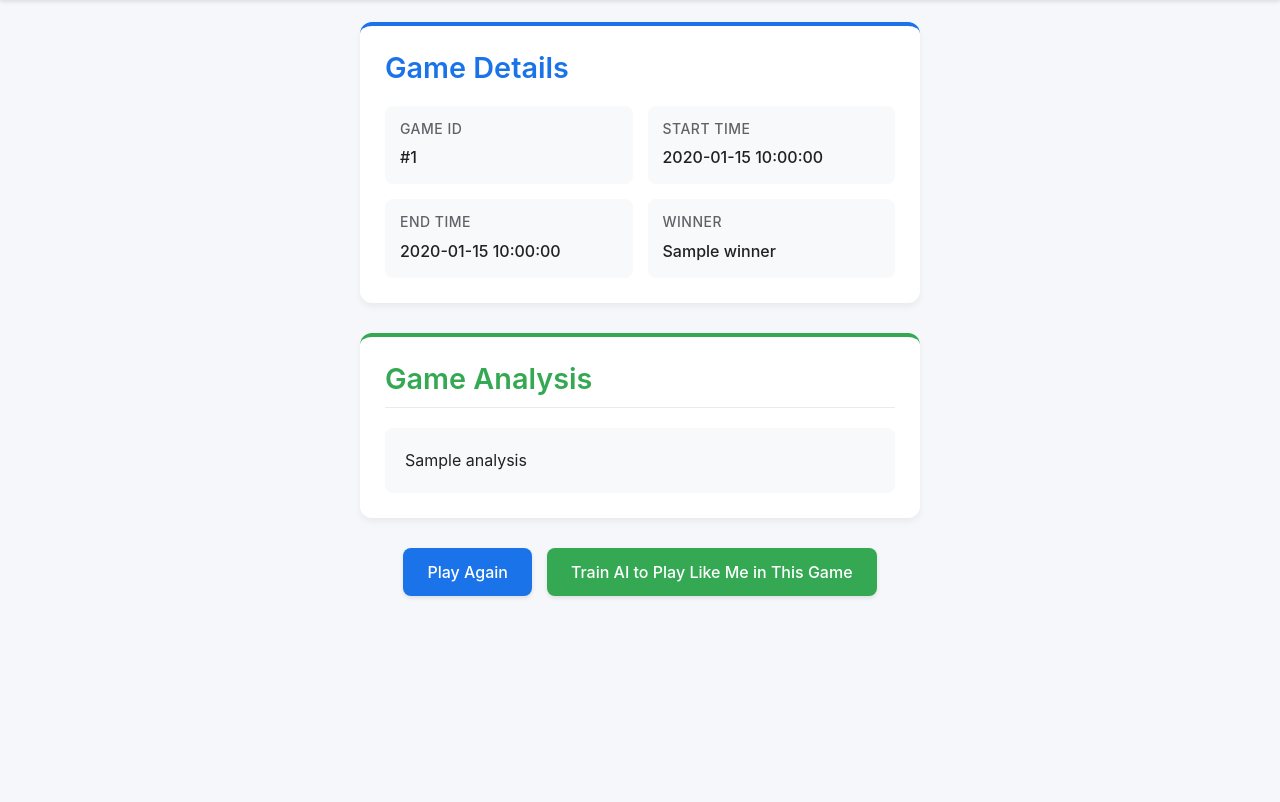
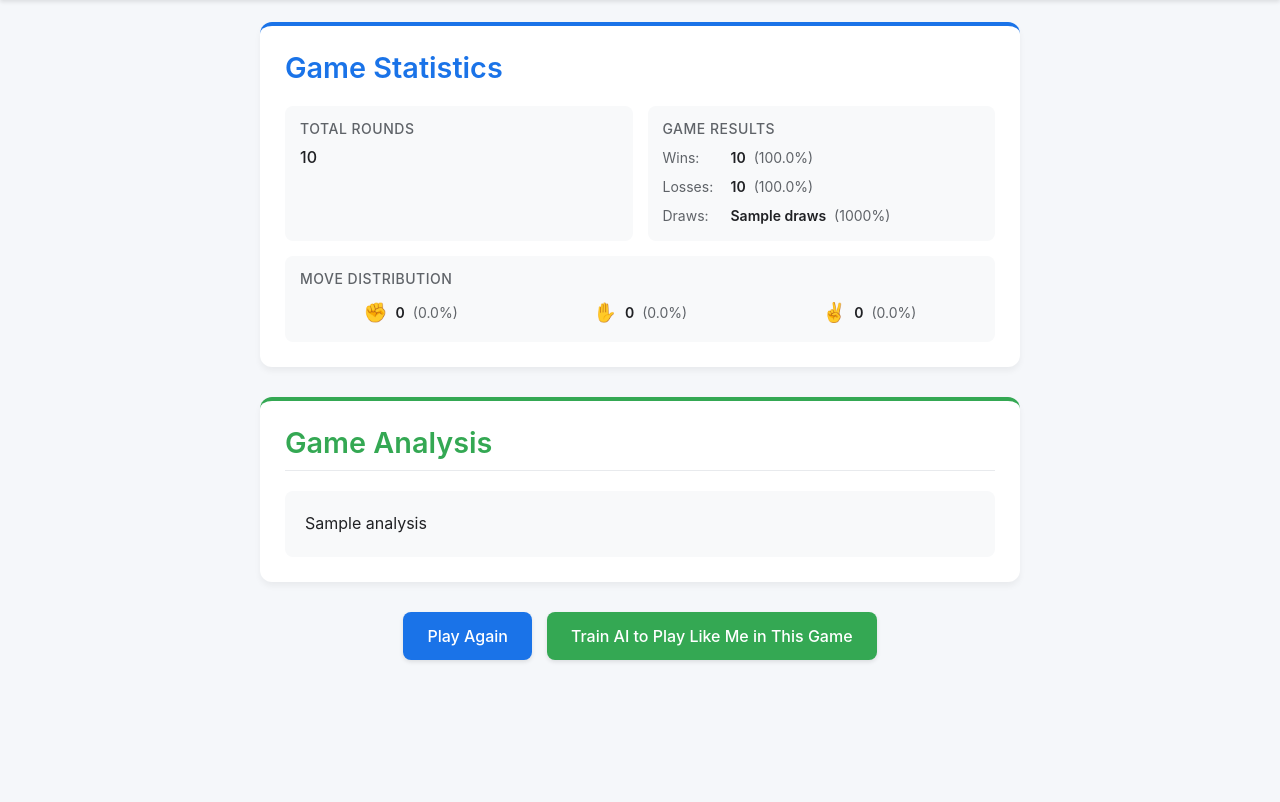
Before and after one commit to krwang/gamebot, a Flask app: template templates/game_analysis.html in a window 1280 px wide. Shown: the part 78-880 px from the top of the page. Run offline with Flask 3, Linux system fonts and the light colour scheme; the template is opened without the code that fills it: most values are stand-ins (such as "Sample title", 1, 10 or a date in 2020); some libraries are stand-ins or nearby versions.

Commit message:
UI/UX mainly where I want it

```diff
--- a/templates/ai-vs-ai.html
+++ b/templates/ai-vs-ai.html
@@ -191,7 +191,7 @@
     <div class="game-container">
         <div class="welcome-message">
             <h1>AI vs. AI Battle</h1>
-            <p>Watch two AI models compete against each other in Rock-Paper-Scissors!</p>
+            <p>select two AI models and watch themcompete against each other in Rock-Paper-Scissors!</p>
         </div>
 
         <div class="model-selection">
--- a/templates/game_analysis.html
+++ b/templates/game_analysis.html
@@ -47,7 +47,7 @@
             color: #1a73e8;
         }
         .game-container {
-            max-width: 600px;
+            max-width: 800px;
             margin: 0 auto;
             padding: 20px;
             margin-top: 80px; /* Add margin to account for fixed navbar */
@@ -85,7 +85,7 @@
         }
         .details-grid {
             display: grid;
-            grid-template-columns: repeat(auto-fit, minmax(200px, 1fr));
+            grid-template-columns: 1fr 1fr;
             gap: 15px;
         }
         .detail-item {
@@ -93,7 +93,6 @@
             padding: 15px;
             border-radius: 8px;
             transition: all 0.3s ease;
-            /* border-left: 3px solid #1a73e8; */
         }
         .detail-item:hover {
             transform: translateY(-2px);
@@ -222,6 +221,59 @@
             right: 20px;
             z-index: 1000;
         }
+        .move-distribution {
+            margin-top: 10px;
+        }
+        .distribution-row {
+            display: flex;
+            flex-direction: column;
+            gap: 8px;
+        }
+        .distribution-row.horizontal {
+            flex-direction: row;
+            justify-content: space-around;
+            align-items: center;
+        }
+        .move-item {
+            display: flex;
+            align-items: center;
+            gap: 8px;
+            font-size: 14px;
+        }
+        .move-emoji {
+            font-size: 1.2rem;
+            min-width: 24px;
+        }
+        .move-count {
+            font-weight: 600;
+            color: #202124;
+        }
+        .move-percentage {
+            color: #5f6368;
+        }
+        .results-distribution {
+            margin-top: 10px;
+        }
+        .result-item {
+            display: flex;
+            align-items: center;
+            gap: 8px;
+            font-size: 14px;
+        }
+        .result-label {
+            min-width: 60px;
+            color: #5f6368;
+        }
+        .result-count {
+            font-weight: 600;
+            color: #202124;
+        }
+        .result-percentage {
+            color: #5f6368;
+        }
+        .detail-item.full-width {
+            grid-column: 1 / -1;
+        }
     </style>
 </head>
 <body>
@@ -238,23 +290,73 @@
 
     <div class="game-container">
         <div class="game-details">
-            <h2>Game Details</h2>
+            <h2>Game Statistics</h2>
             <div class="details-grid">
                 <div class="detail-item">
-                    <h3>Game ID</h3>
-                    <p>#{{ game.id }}</p>
+                    <h3>Total Rounds</h3>
+                    <p>
+                        {% if game.moves %}
+                            {{ game.moves[-1].board_state.round - 1 }}
+                        {% else %}
+                            0
+                        {% endif %}
+                    </p>
                 </div>
+
                 <div class="detail-item">
-                    <h3>Start Time</h3>
-                    <p>{{ game.start_time }}</p>
+                    <h3>Game Results</h3>
+                    <div class="results-distribution">
+                        {% set total_rounds = game.moves[-1].board_state.round - 1 if game.moves else 0 %}
+                        {% set wins = game.player_score %}
+                        {% set losses = game.ai_score %}
+                        {% set draws = game.draws %}
+
+                        <div class="distribution-row">
+                            <div class="result-item">
+                                <span class="result-label">Wins:</span>
+                                <span class="result-count">{{ wins }}</span>
+                                <span class="result-percentage">({{ ((wins / total_rounds) * 100)|round(1) }}%)</span>
+                            </div>
+                            <div class="result-item">
+                                <span class="result-label">Losses:</span>
+                                <span class="result-count">{{ losses }}</span>
+                                <span class="result-percentage">({{ ((losses / total_rounds) * 100)|round(1) }}%)</span>
+                            </div>
+                            <div class="result-item">
+                                <span class="result-label">Draws:</span>
+                                <span class="result-count">{{ draws }}</span>
+                                <span class="result-percentage">({{ ((draws / total_rounds) * 100)|round(1) }}%)</span>
+                            </div>
+                        </div>
+                    </div>
                 </div>
-                <div class="detail-item">
-                    <h3>End Time</h3>
-                    <p>{{ game.end_time }}</p>
-                </div>
-                <div class="detail-item">
-                    <h3>Winner</h3>
-                    <p>{{ game.winner }}</p>
+
+                <div class="detail-item full-width">
+                    <h3>Move Distribution</h3>
+                    <div class="move-distribution">
+                        {% set total_rounds = game.moves[-1].board_state.round - 1 if game.moves else 0 %}
+                        {% set rock_count = game.moves|selectattr('move_data.player_choice', 'eq', 'rock')|list|length %}
+                        {% set paper_count = game.moves|selectattr('move_data.player_choice', 'eq', 'paper')|list|length %}
+                        {% set scissors_count = game.moves|selectattr('move_data.player_choice', 'eq', 'scissors')|list|length %}
+
+                        <div class="distribution-row horizontal">
+                            <div class="move-item">
+                                <span class="move-emoji">✊</span>
+                                <span class="move-count">{{ rock_count }}</span>
+                                <span class="move-percentage">({{ ((rock_count / total_rounds) * 100)|round(1) }}%)</span>
+                            </div>
+                            <div class="move-item">
+                                <span class="move-emoji">✋</span>
+                                <span class="move-count">{{ paper_count }}</span>
+                                <span class="move-percentage">({{ ((paper_count / total_rounds) * 100)|round(1) }}%)</span>
+                            </div>
+                            <div class="move-item">
+                                <span class="move-emoji">✌️</span>
+                                <span class="move-count">{{ scissors_count }}</span>
+                                <span class="move-percentage">({{ ((scissors_count / total_rounds) * 100)|round(1) }}%)</span>
+                            </div>
+                        </div>
+                    </div>
                 </div>
             </div>
         </div>
```
Also changed, not shown: routes/analysis.py (+1 -11 lines), gamebot.db.
